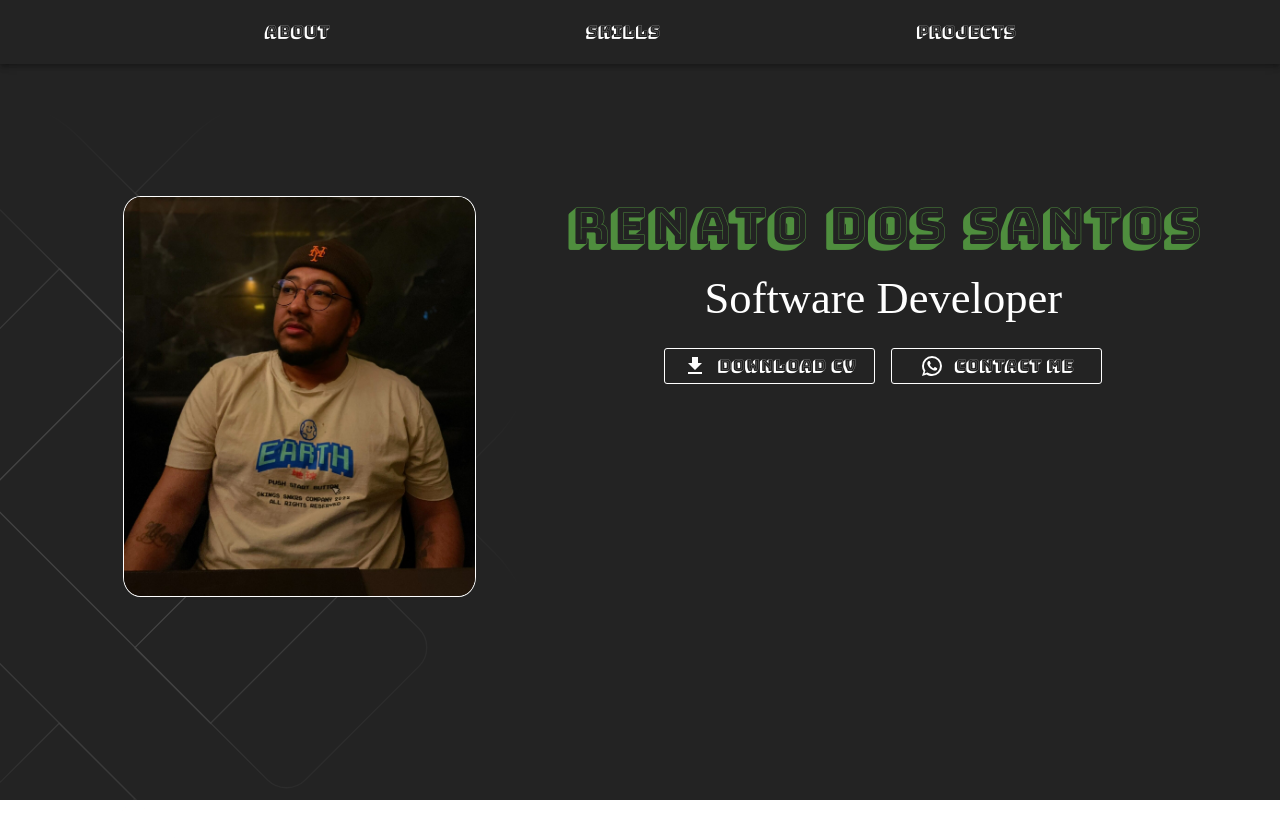
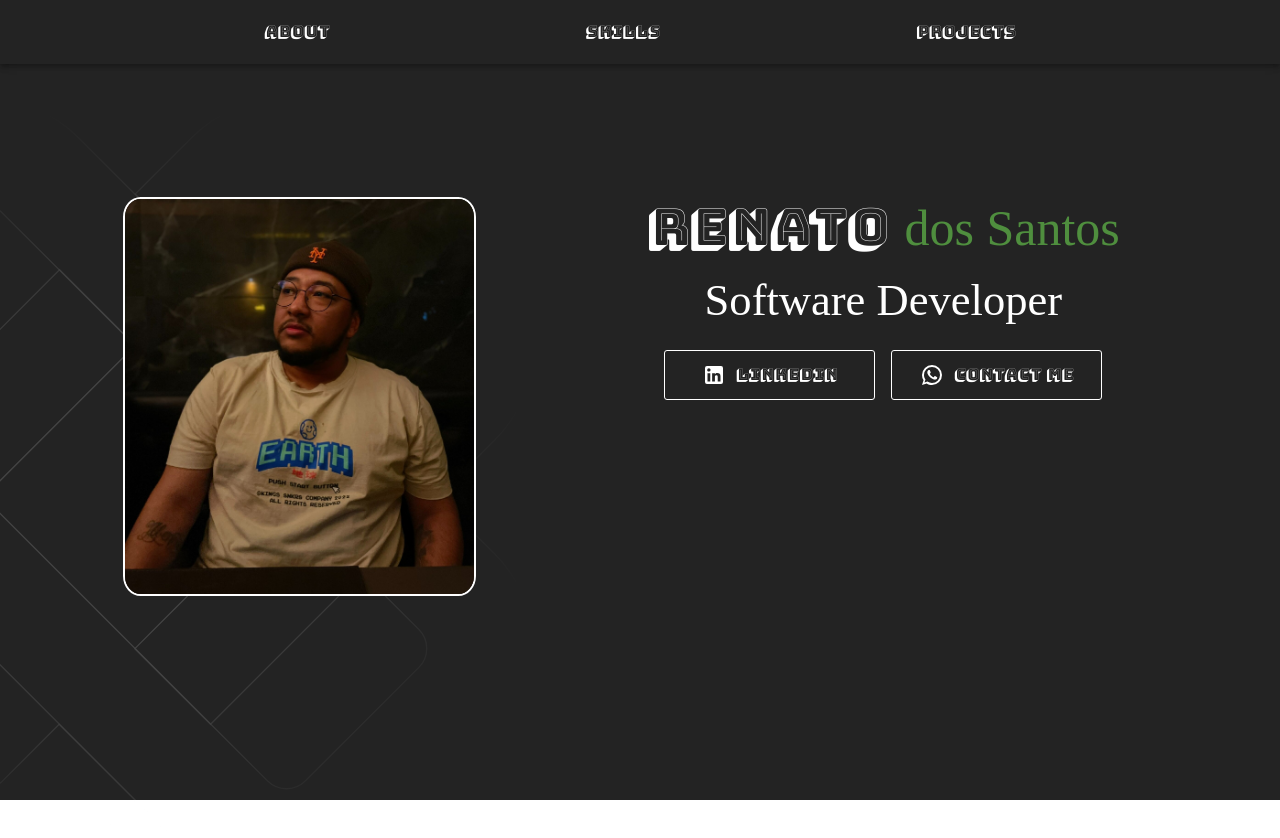
Before and after one commit to Renass21/my-portfolio, a React (Vite) app: page / in a window 1280 px wide. Shown: the top 838 px of the page. Built offline with nearby package versions, Linux system fonts and the light colour scheme; a web font is replaced by a local one.

Commit message:
fic: adjust button component

```diff
--- a/src/components/StyledButton.tsx
+++ b/src/components/StyledButton.tsx
@@ -12,7 +12,7 @@ function StyledButton({ children, onClick }: StyledButtonProps) {
         backgroundColor: "transparent",
         border: `1px solid ${theme.palette.primary.contrastText}`,
         borderRadius: "3px",
-        padding: "5px 15px",
+        padding: "12px 16px",
         width: "100%",
         display: "inline-flex",
         alignItems: "center",
--- a/src/pages/sections/hero/Hero.tsx
+++ b/src/pages/sections/hero/Hero.tsx
@@ -1,10 +1,11 @@
 import { Box, Container, Grid, styled, Typography } from "@mui/material"
-import DownloadIcon from '@mui/icons-material/Download';
 import Avatar from "../../../assets/images/profile_img.jpg";
+import LinkedInIcon from '@mui/icons-material/LinkedIn';
 import WhatsAppIcon from '@mui/icons-material/WhatsApp';
 import { Theme } from "@mui/material/styles";
 import StyledButton from "../../../components/StyledButton";
 import { AnimatesBackground } from "../../../components/animatesBackground/AnimatesBackground";
+import TitleComponent from "../../../components/titleComponent/TitleComponent";
 
 
 function Hero() {
@@ -13,11 +14,10 @@ function Hero() {
         height: "100vh",
         display: "flex",
         alignItems: "center",
-        [theme.breakpoints.up('xs')]: { // <= mobile
+        [theme.breakpoints.up('xs')]: {
           paddingTop: "100px",
-
       },
-      [theme.breakpoints.up('md')]: { // >=mobile
+      [theme.breakpoints.up('md')]: {
           paddingTop: "0",
       },
   }))
@@ -25,7 +25,7 @@ function Hero() {
   const StyledImg = styled("img")(({ theme }) => ({
         width: "75%",
         borderRadius: "5%",
-        border: `1px solid ${theme.palette.primary.contrastText}`,
+        border: `2px solid ${theme.palette.primary.contrastText}`,
   }))
 
   return (
@@ -44,14 +44,14 @@ function Hero() {
             </Box>
           </Grid>
           <Grid item xs={12} md={7}>
-            <Typography color="secondary.main" variant="h2" textAlign="center" pb={2}>Renato dos Santos</Typography>
+            <TitleComponent />
             <Typography color="primary.contrastText" variant="h3" textAlign="center">Software Developer</Typography>
             <Grid container display="flex" justifyContent="center" spacing={2} pt={3}>
               <Grid item xs={12} md={4} display="flex" justifyContent="center">
-                <StyledButton onClick={() => console.log("Download CV")}>
-                  <DownloadIcon/>
+                <StyledButton onClick={() =>  window.open("https://www.linkedin.com/in/renatodossantoss")}>
+                  <LinkedInIcon/>
                   <Typography>
-                    Download CV
+                    LinkedIn
                   </Typography>
                 </StyledButton>
               </Grid>
```
